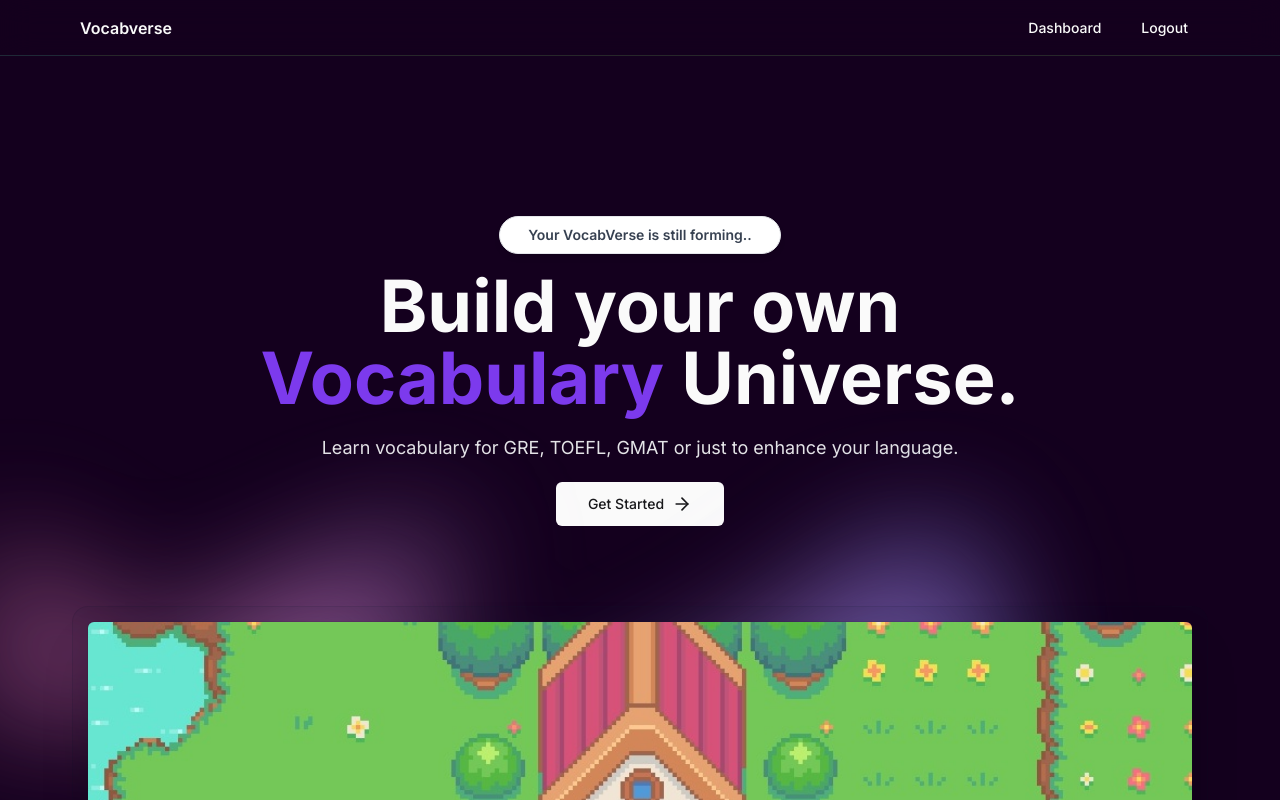
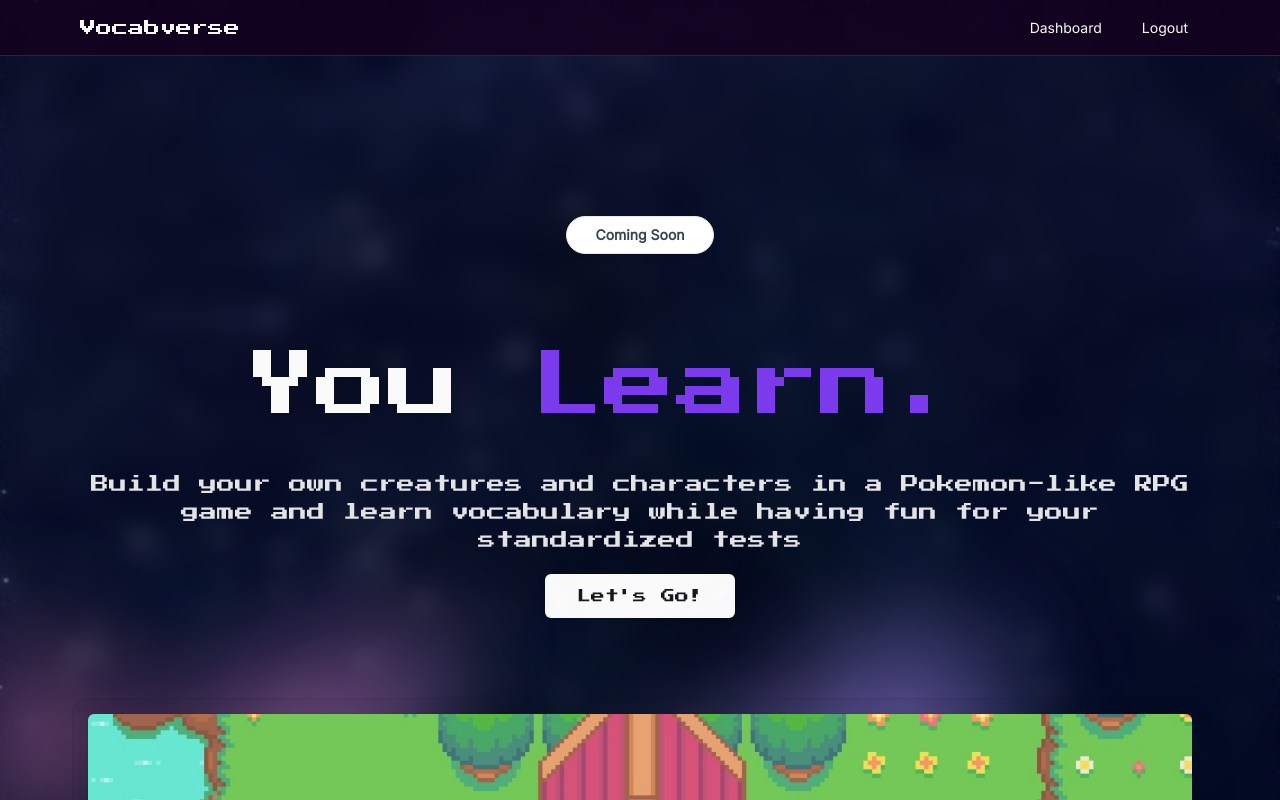
Before and after one commit to jeetch/vocabverse, a Next.js app: page / in a window 1280 px wide. Shown: the top 800 px of the page. Built offline with nearby package versions, Linux system fonts and the light colour scheme; no server answers.

Commit message:
added landing page updates

```diff
--- a/package.json
+++ b/package.json
@@ -20,6 +20,7 @@
     "next": "14.0.2",
     "react": "^18",
     "react-dom": "^18",
+    "react-type-animation": "^3.2.0",
     "replicate": "^0.22.0",
     "tailwind-merge": "^2.0.0",
     "tailwindcss-animate": "^1.0.7"
--- a/src/app/dashboard/page.tsx
+++ b/src/app/dashboard/page.tsx
@@ -1,21 +1,26 @@
 import { getKindeServerSession } from "@kinde-oss/kinde-auth-nextjs/server";
+
+import Link from "next/link";
 
 const Page = () => {
   const {} = getKindeServerSession();
 
   return (
-    <div
-      style={{
-        display: "flex",
-        justifyContent: "center",
-        alignItems: "center",
-        height: "100vh",
-      }}
-    >
-      <iframe
-        src="/game_files/index.html"
-        style={{ width: "1050px", height: "595px" }}
-      />
+    <div className="flex justify-center items-center h-screen space-x-4">
+      <div className="w-[1050px] h-[595px] bg-white bg-opacity-10 hover:bg-opacity-20">
+        <Link href="/generation">
+          <button className="bg-blue-500 hover:bg-blue-700 text-white font-bold py-2 px-4 rounded">
+            Go to Generation Page
+          </button>
+        </Link>
+      </div>
+      <div className="w-[1050px] h-[595px] bg-white bg-opacity-10 hover:bg-opacity-20">
+        <Link href="/game">
+          <button className="bg-blue-500 hover:bg-blue-700 text-white font-bold py-2 px-4 rounded">
+            Go to Game
+          </button>
+        </Link>
+      </div>
     </div>
   );
 };
--- /dev/null
+++ b/src/app/game/page.tsx
@@ -0,0 +1,13 @@
+import { getKindeServerSession } from "@kinde-oss/kinde-auth-nextjs/server";
+
+const Page = () => {
+  const {} = getKindeServerSession();
+
+  return (
+    <div className="flex justify-center items-center h-screen">
+      <iframe src="/game_files/index.html" className="w-[1050px] h-[595px]" />
+    </div>
+  );
+};
+
+export default Page;
--- a/src/app/layout.tsx
+++ b/src/app/layout.tsx
@@ -1,10 +1,11 @@
 import type { Metadata } from "next";
-import { Inter } from "next/font/google";
+import { Press_Start_2P, Inter } from "next/font/google";
 import "./globals.css";
 import { cn } from "@/lib/utils";
 import Navbar from "@/components/Navbar";
 
-const inter = Inter({ subsets: ["latin"] });
+const player = Press_Start_2P({ weight: "400", subsets: ["latin"] });
+const inter = Inter({ weight: "400", subsets: ["latin"] });
 
 export const metadata: Metadata = {
   title: "Create Next App",
@@ -20,7 +21,7 @@
     <html lang="en" className="dark">
       <body
         className={cn(
-          "min-h-screen font-sans antialiased  bg-[#14001e]", //grainy
+          "min-h-screen font-sans antialiased bg-[url(/background_3.jpg)]  backdrop-blur-md bg-cover bg-center", //
           inter.className
         )}
       >
--- a/src/app/page.tsx
+++ b/src/app/page.tsx
@@ -1,35 +1,67 @@
+"use client";
 import Link from "next/link";
 import MaxWidthWrapper from "../components/MaxWidthWrapper";
 import { ArrowRight } from "lucide-react";
 import { buttonVariants } from "@/components/ui/button";
 import Image from "next/image";
+import { Press_Start_2P } from "next/font/google";
+import { cn } from "@/lib/utils";
+import { TypeAnimation } from "react-type-animation";
+
+const player = Press_Start_2P({ weight: "400", subsets: ["latin"] });
 
 export default function Home() {
   return (
     <>
       <MaxWidthWrapper className="mb-12 mt-28 sm:mt-40 flex flex-col items-center justify-center text-center">
         <div className="mx-auto mb-4 flex max-w-fit items-center justify-center space-x-2 overflow-hidden rounded-full border border-gray-200 bg-white px-7 py-2 shadow-md backdrop-blur transition-all hover:border-gray-300 hover:bg-white/50">
-          <p className="text-sm font-semibold text-gray-700">
-            Your VocabVerse is still forming..
-          </p>
+          <p className="text-sm font-semibold text-gray-700">Coming Soon</p>
         </div>
-        <h1 className="max-w-4xl text-5xl font-bold md:text-6xl lg:text-7xl">
-          Build your own <span className="text-violet-600">Vocabulary</span>{" "}
-          Universe.
+        <h1
+          className={cn(
+            "mt-20 max-w-4xl text-3xl md:text-4xl lg:text-7xl",
+            player.className
+          )}
+        >
+          <div>
+            You{" "}
+            <span className="text-violet-600">
+              <TypeAnimation
+                sequence={[
+                  // Same substring at the start will only be typed out once, initially
+                  "Build.",
+                  1000, // wait 1s before replacing "Mice" with "Hamsters"
+                  "Play.",
+                  1000,
+                  "Learn.",
+                  1000,
+                ]}
+                wrapper="span"
+                speed={5}
+                repeat={Infinity}
+              />
+            </span>{" "}
+          </div>
         </h1>
-        <p className="mt-5 max-2-prose text-zinc-200 sm:text-lg">
-          Learn vocabulary for GRE, TOEFL, GMAT or just to enhance your
-          language.
+        <p
+          className={cn(
+            "mt-12 max-2-prose text-zinc-200 sm:text-lg",
+            player.className
+          )}
+        >
+          Build your own creatures and characters in a Pokemon-like RPG game and
+          learn vocabulary while having fun for your standardized tests
         </p>
         <Link
           className={buttonVariants({
             size: "lg",
-            className: "mt-5",
+            className: cn("mt-5", player.className),
           })}
           href="/dashboard"
           target="_blank"
         >
-          Get Started <ArrowRight className="ml-2 h-5 w-5" />
+          Let's Go!
+          {/* <ArrowRight className="ml-2 h-5 w-5" /> */}
         </Link>
       </MaxWidthWrapper>
 
--- a/src/components/Navbar.tsx
+++ b/src/components/Navbar.tsx
@@ -8,6 +8,10 @@
   getKindeServerSession,
 } from "@kinde-oss/kinde-auth-nextjs/server";
 import { ArrowRight } from "lucide-react";
+import { Press_Start_2P } from "next/font/google";
+import { cn } from "@/lib/utils";
+
+const player = Press_Start_2P({ weight: "400", subsets: ["latin"] });
 
 const Navbar = () => {
   const { getUser } = getKindeServerSession();
@@ -17,22 +21,16 @@
     <nav className="sticky h-14 inset-x-0 top-0 z-30 w-full border-b border-gray-800  bg-[#14001e]/75 backdrop-blur-lg transition-all">
       <MaxWidthWrapper>
         <div className="flex h-14 items-center justify-between border-b border-zinc-800">
-          <Link href="/" className="flex z-40 font-semibold">
+          <Link
+            href="/"
+            className={cn("flex z-40 font-semibold ", player.className)}
+          >
             <span>Vocabverse</span>
           </Link>
 
           <div className="hidden items-center space-x-4 sm:flex">
             {!user ? (
               <>
-                <Link
-                  href="/pricing"
-                  className={buttonVariants({
-                    variant: "ghost",
-                    size: "sm",
-                  })}
-                >
-                  Pricing
-                </Link>
                 <LoginLink
                   className={buttonVariants({
                     variant: "ghost",
@@ -41,13 +39,13 @@
                 >
                   Sign in
                 </LoginLink>
-                <RegisterLink
+                <LoginLink
                   className={buttonVariants({
                     size: "sm",
                   })}
                 >
                   Get started <ArrowRight className="ml-1.5 h-5 w-5" />
-                </RegisterLink>
+                </LoginLink>
               </>
             ) : (
               <>
```
Also changed, not shown: public/background_3.jpg (added), 1 other file (tests, documents, lock files or other folders).
